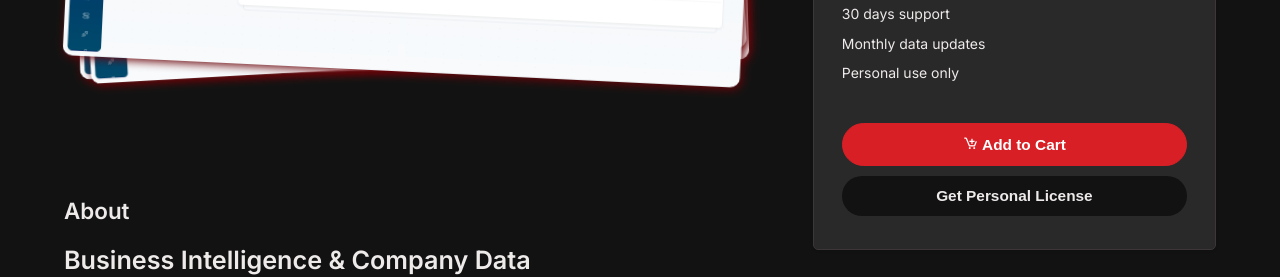
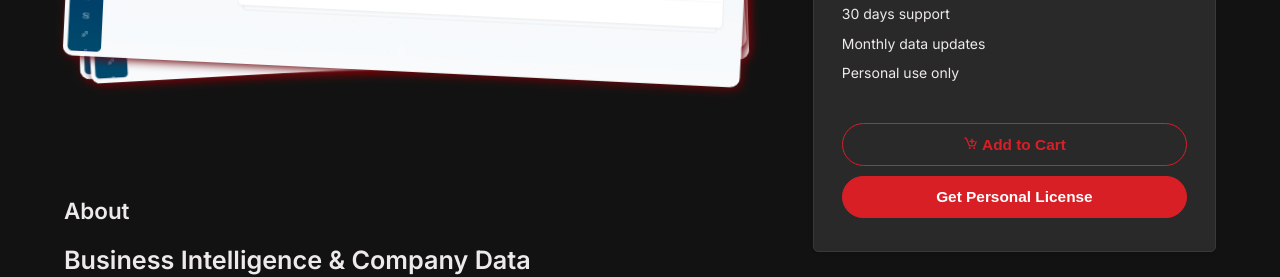
Before and after one commit to HassanFarid5266/nxt_store, a Vue app: page /product/crunchbase/ in a window 1280 px wide. Shown: the part 1300-1577 px from the top of the page. Built offline with nearby package versions, Linux system fonts and the light colour scheme; no server answers.

Commit message:
gallery image proper working

```diff
--- a/src/assets/css/style.css
+++ b/src/assets/css/style.css
@@ -2095,6 +2095,19 @@ body {
   --btn-b: 1px solid rgba(var(--primary-rgb, 0.5));
 }
 
+.btn-outline-primary {
+  --btn-bg: transparent;
+  --btn-bg-h: var(--primary);
+  --btn-bg-f: var(--primary-focus);
+  --btn-bg-d: var(--light);
+  --btn-c: var(--primary);
+  --btn-c-h: #fff;
+  --btn-c-f: #fff;
+  --btn-c-d: var(--muted);
+  --btn-bs: var(--primary-rgb);
+  --btn-b: 1px solid rgba(var(--primary-rgb, 0.5));
+}
+
 .btn-secondary {
   --btn-bg: var(--secondary);
   --btn-bg-h: var(--secondary-hover);
--- a/src/assets/scss/components/form/_buttons.scss
+++ b/src/assets/scss/components/form/_buttons.scss
@@ -83,6 +83,19 @@
   --btn-c-h: #fff;
   --btn-c-f: #fff;
   --btn-c-d: #fff;
+  --btn-bs: var(--primary-rgb);
+  --btn-b: 1px solid rgba(var(--primary-rgb, 0.5));
+}
+
+.btn-outline-primary {
+  --btn-bg: transparent;
+  --btn-bg-h: var(--primary);
+  --btn-bg-f: var(--primary-focus);
+  --btn-bg-d: var(--light);
+  --btn-c: var(--primary);
+  --btn-c-h: #fff;
+  --btn-c-f: #fff;
+  --btn-c-d: var(--muted);
   --btn-bs: var(--primary-rgb);
   --btn-b: 1px solid rgba(var(--primary-rgb, 0.5));
 }
--- a/src/components/ProductGallery.vue
+++ b/src/components/ProductGallery.vue
@@ -5,9 +5,9 @@
     <div class="carousel gallery" :class="{ 'has-images': images.length > 0 }" @mouseenter="stopAutoSlide"
       @mouseleave="startAutoSlide">
       <template v-if="images.length > 0">
-        <a v-for="(image, index) in images" :key="index" class="gallery-item"
-          :class="{ 'z-index': index === currentIndex }">
-          <img :src="image.image || image" :alt="image.alt || `Gallery image ${index + 1}`" class="gallery-image"
+        <a data-fslightbox="product-gallery" :href="getImageUrl(image)" v-for="(image, index) in images" :key="index" class="gallery-item"
+          :class="{ 'z-index': index === currentIndex }" @click="openLightbox">
+          <img :src="getImageUrl(image)" :alt="image.alt || `Gallery image ${index + 1}`" class="gallery-image"
             :style="getImageStyle(index)" loading="lazy" />
         </a>
 
@@ -26,7 +26,7 @@
 </template>
 
 <script setup>
-import { ref, onMounted, onUnmounted } from 'vue'
+import { ref, onMounted, onUnmounted, watch, nextTick } from 'vue'
 
 const props = defineProps({
   images: {
@@ -38,6 +38,16 @@ const props = defineProps({
 const emit = defineEmits(['image-change'])
 
 const currentIndex = ref(0)
+
+// Helper function to get image URL
+const getImageUrl = (image) => {
+  return image.image || image
+}
+
+// Handle lightbox opening
+const openLightbox = (event) => {
+  // Let the default behavior happen (fslightbox will handle it)
+}
 let autoSlideInterval = null
 const isAutoSlideStopped = ref(false)
 
@@ -107,9 +117,51 @@ const stopAutoSlide = () => {
   }
 }
 
+// Initialize lightbox
+const initializeLightbox = async () => {
+  await nextTick()
+
+  if (typeof window.refreshFsLightbox === 'undefined') {
+    loadLocalFSLightbox()
+    return
+  }
+
+  window.refreshFsLightbox()
+}
+
+// Load local FSLightbox if CDN fails
+const loadLocalFSLightbox = () => {
+  if (document.querySelector('script[src*="/src/assets/libs/lightbox/fslightbox.js"]')) {
+    return
+  }
+
+  const script = document.createElement('script')
+  script.src = '/src/assets/libs/lightbox/fslightbox.js'
+  script.onload = () => {
+    setTimeout(() => {
+      if (typeof window.refreshFsLightbox === 'function') {
+        window.refreshFsLightbox()
+      }
+    }, 100)
+  }
+  document.head.appendChild(script)
+}
+
+// Watch for images changes and reinitialize lightbox
+watch(
+  () => props.images,
+  () => {
+    if (props.images.length > 0) {
+      initializeLightbox()
+    }
+  },
+  { deep: true }
+)
+
 // Lifecycle
 onMounted(() => {
   startAutoSlide()
+  initializeLightbox()
 })
 onUnmounted(() => {
   stopAutoSlide()
@@ -133,6 +185,7 @@ onUnmounted(() => {
   box-shadow: 2px 2px 10px #6a0408;
   z-index: 0;
   transition: all 0.5s ease;
+  cursor: pointer;
 }
 
 .z-index {
--- a/src/main.js
+++ b/src/main.js
@@ -14,6 +14,7 @@ import 'swiper/css/navigation'
 import 'swiper/css/pagination'
 import 'aos/dist/aos.css'
 import 'boxicons/css/boxicons.min.css'
+import "@/assets/libs/lightbox/fslightbox"
 const app = createApp(App)
 
 app.use(createPinia())
--- a/src/views/ProductView.vue
+++ b/src/views/ProductView.vue
@@ -146,7 +146,7 @@
                 <button
                   @click="addToCartWithVariation(item)"
                   :disabled="addingToCart"
-                  class="btn btn-primary btn-block btn-pill add-to-cart-btn"
+                  class="btn btn-outline-primary btn-block btn-pill add-to-cart-btn"
                   style="margin-bottom: 10px;"
                 >
                   <i v-if="addingToCart" class="bx bx-loader-alt bx-spin"></i>
@@ -155,7 +155,7 @@
                 </button>
 
                 <a :href="`https://wa.me/+9203083077165?text=Hello NexTash,i want to purchase ${item.title} package of ${product.name}, can we talk?`" target="_blank" class="media-desc" style="text-decoration: none;">
-                  <button class="btn btn-outline-primary btn-block btn-pill">
+                  <button class="btn btn-primary btn-block btn-pill">
                     {{ item.link_title || "Contact for Demo" }}
                   </button>
                 </a>
```
Also changed, not shown: 1 other file (tests, documents, lock files or other folders).
